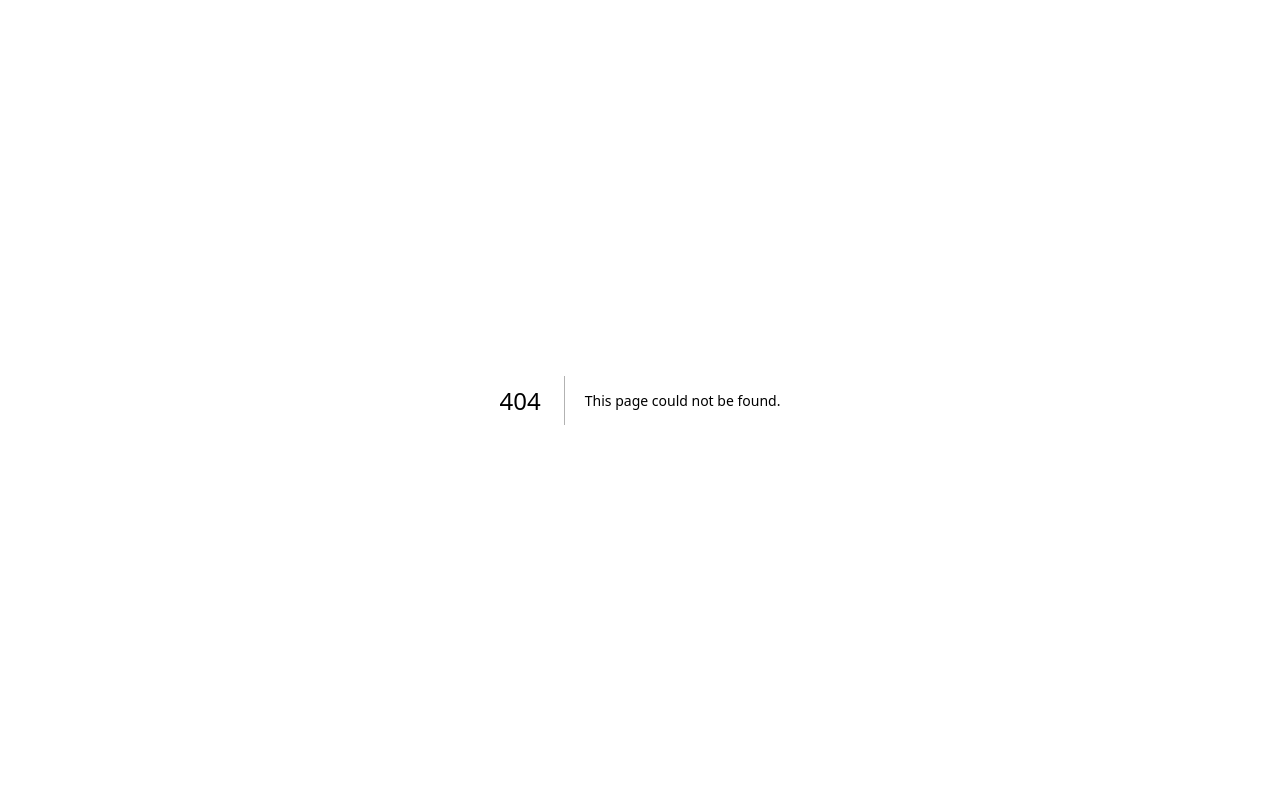
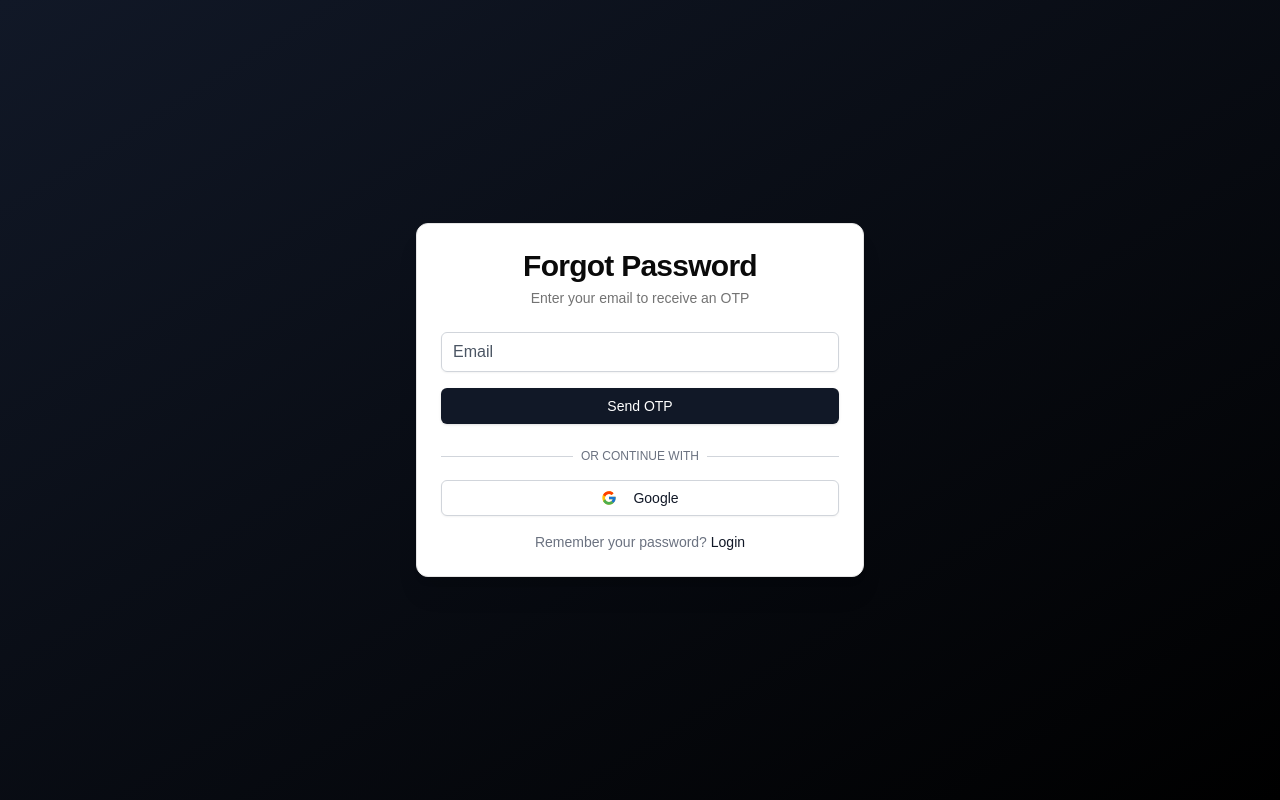
Before and after one commit to ali-osaid01/debate-platform, a Next.js app: page /forget-password in a window 1280 px wide. Before the commit this address had no page. Built offline with nearby package versions, Linux system fonts and the light colour scheme.

Commit message:
new screen

```diff
--- /dev/null
+++ b/app/(Auth)/forget-password/page.tsx
@@ -0,0 +1,119 @@
+"use client"
+
+import { useState } from "react"
+import { Button } from "@/components/ui/button"
+import { Card, CardContent, CardDescription, CardFooter, CardHeader, CardTitle } from "@/components/ui/card"
+import { Input } from "@/components/ui/input"
+import { FcGoogle } from "react-icons/fc"
+import Link from "next/link"
+import { useMutation } from "@tanstack/react-query"
+import {
+  InputOTP,
+  InputOTPGroup,
+  InputOTPSeparator,
+  InputOTPSlot,
+} from "@/components/ui/input-otp"
+
+export default function ForgotPassword() {
+  const [focusedInput, setFocusedInput] = useState<string | null>(null)
+  const [emailSent, setEmailSent] = useState(false)
+  const [otp, setOtp] = useState("")
+
+  // const { mutateAsync } = useMutation({
+  //   mutationFn: onForgotPassword,
+  // });
+
+  const handleSendOTP = () => {
+    setEmailSent(true)
+    // Call API to send OTP
+    console.log("OTP sent to email!")
+  }
+
+  const handleVerifyOTP = () => {
+    // Call API to verify OTP
+    console.log("OTP verified:", otp)
+  }
+
+  return (
+    <div className="min-h-screen flex items-center justify-center bg-gradient-to-br from-gray-900 to-black p-4">
+      <Card className="w-full max-w-md shadow-xl bg-white">
+        <CardHeader className="space-y-1">
+          <CardTitle className="text-3xl font-bold text-center">
+            {emailSent ? "Verify OTP" : "Forgot Password"}
+          </CardTitle>
+          <CardDescription className="text-center">
+            {emailSent ? "Enter the OTP sent to your email" : "Enter your email to receive an OTP"}
+          </CardDescription>
+        </CardHeader>
+
+        <CardContent className="space-y-4">
+          {!emailSent ? (
+            <div className="relative">
+              <Input
+                id="email"
+                type="email"
+                className="w-full h-10 px-3 text-base placeholder-transparent border-gray-300 peer"
+                onFocus={() => setFocusedInput("email")}
+                onBlur={(e) => e.target.value === "" && setFocusedInput(null)}
+              />
+              <label
+                htmlFor="email"
+                className={`absolute left-3 ${
+                  focusedInput === "email" ? "-top-2 text-xs bg-white" : "top-2 text-base"
+                } text-gray-600 transition-all duration-300 peer-focus:-top-2 peer-focus:text-xs peer-focus:text-gray-600`}
+              >
+                Email
+              </label>
+            </div>
+          ) : (
+            <div className="relative">
+              <InputOTP maxLength={6}>
+              <InputOTPGroup>
+                <InputOTPSlot index={0} />
+                <InputOTPSlot index={1} />
+                <InputOTPSlot index={2} />
+              </InputOTPGroup>
+              <InputOTPSeparator />
+              <InputOTPGroup>
+                <InputOTPSlot index={3} />
+                <InputOTPSlot index={4} />
+                <InputOTPSlot index={5} />
+              </InputOTPGroup>
+            </InputOTP>
+            </div>
+          )}
+
+          <Button
+            className="w-full bg-gray-900 text-white hover:bg-gray-800"
+            onClick={emailSent ? handleVerifyOTP : handleSendOTP}
+          >
+            {emailSent ? "Verify OTP" : "Send OTP"}
+          </Button>
+        </CardContent>
+
+        <CardFooter className="flex flex-col space-y-4 pt-0">
+          <div className="relative w-full">
+            <div className="absolute inset-0 flex items-center">
+              <span className="w-full border-t border-gray-300" />
+            </div>
+            <div className="relative flex justify-center text-xs uppercase">
+              <span className="bg-white px-2 text-gray-500">Or continue with</span>
+            </div>
+          </div>
+
+          <Button variant="outline" className="w-full border-gray-300 text-gray-900 hover:bg-gray-100">
+            <FcGoogle className="mr-2 h-4 w-4" />
+            Google
+          </Button>
+
+          <div className="text-center text-sm text-gray-500">
+            Remember your password?{" "}
+            <Link href={'/login'} className="text-gray-900 hover:underline">
+              Login
+            </Link>
+          </div>
+        </CardFooter>
+      </Card>
+    </div>
+  )
+}
--- a/app/(Auth)/layout.tsx
+++ /dev/null
@@ -1,13 +0,0 @@
-export default function RootLayout({
-  children,
-}: Readonly<{
-  children: React.ReactNode;
-}>) {
-  return (
-    <html lang="en">
-      <body>
-        {children}
-      </body>
-    </html>
-  );
-}
--- a/app/(Auth)/login/page.tsx
+++ b/app/(Auth)/login/page.tsx
@@ -58,6 +58,10 @@ export default  function Login() {
               Password
             </label>
           </div>
+          <Link href="/forget-password" className="text-sm text-gray-600 hover:underline" style={{ marginTop: '6px', display: 'inline-block' }}>
+          Forget password?
+          </Link>
+
           <Button className="w-full bg-gray-900 text-white hover:bg-gray-800">
             Login
           </Button>
--- /dev/null
+++ b/components/ui/input-otp.tsx
@@ -0,0 +1,71 @@
+"use client"
+
+import * as React from "react"
+import { DashIcon } from "@radix-ui/react-icons"
+import { OTPInput, OTPInputContext } from "input-otp"
+
+import { cn } from "@/lib/utils"
+
+const InputOTP = React.forwardRef<
+  React.ElementRef<typeof OTPInput>,
+  React.ComponentPropsWithoutRef<typeof OTPInput>
+>(({ className, containerClassName, ...props }, ref) => (
+  <OTPInput
+    ref={ref}
+    containerClassName={cn(
+      "flex items-center gap-2 has-[:disabled]:opacity-50",
+      containerClassName
+    )}
+    className={cn("disabled:cursor-not-allowed", className)}
+    {...props}
+  />
+))
+InputOTP.displayName = "InputOTP"
+
+const InputOTPGroup = React.forwardRef<
+  React.ElementRef<"div">,
+  React.ComponentPropsWithoutRef<"div">
+>(({ className, ...props }, ref) => (
+  <div ref={ref} className={cn("flex items-center", className)} {...props} />
+))
+InputOTPGroup.displayName = "InputOTPGroup"
+
+const InputOTPSlot = React.forwardRef<
+  React.ElementRef<"div">,
+  React.ComponentPropsWithoutRef<"div"> & { index: number }
+>(({ index, className, ...props }, ref) => {
+  const inputOTPContext = React.useContext(OTPInputContext)
+  const { char, hasFakeCaret, isActive } = inputOTPContext.slots[index]
+
+  return (
+    <div
+      ref={ref}
+      className={cn(
+        "relative flex h-9 w-9 items-center justify-center border-y border-r border-input text-sm shadow-sm transition-all first:rounded-l-md first:border-l last:rounded-r-md",
+        isActive && "z-10 ring-1 ring-ring",
+        className
+      )}
+      {...props}
+    >
+      {char}
+      {hasFakeCaret && (
+        <div className="pointer-events-none absolute inset-0 flex items-center justify-center">
+          <div className="h-4 w-px animate-caret-blink bg-foreground duration-1000" />
+        </div>
+      )}
+    </div>
+  )
+})
+InputOTPSlot.displayName = "InputOTPSlot"
+
+const InputOTPSeparator = React.forwardRef<
+  React.ElementRef<"div">,
+  React.ComponentPropsWithoutRef<"div">
+>(({ ...props }, ref) => (
+  <div ref={ref} role="separator" {...props}>
+    <DashIcon />
+  </div>
+))
+InputOTPSeparator.displayName = "InputOTPSeparator"
+
+export { InputOTP, InputOTPGroup, InputOTPSlot, InputOTPSeparator }
--- a/package.json
+++ b/package.json
@@ -15,6 +15,7 @@
     "@tanstack/react-query": "^5.59.15",
     "class-variance-authority": "^0.7.0",
     "clsx": "^2.1.1",
+    "input-otp": "^1.2.4",
     "lucide-react": "^0.453.0",
     "next": "14.2.15",
     "react": "^18",
--- a/tailwind.config.ts
+++ b/tailwind.config.ts
@@ -9,6 +9,15 @@ const config: Config = {
   ],
   theme: {
   	extend: {
+		keyframes: {
+			"caret-blink": {
+			  "0%,70%,100%": { opacity: "1" },
+			  "20%,50%": { opacity: "0" },
+			},
+		},
+		animation: {
+			"caret-blink": "caret-blink 1.25s ease-out infinite",
+		  },
   		colors: {
   			background: 'hsl(var(--background))',
   			foreground: 'hsl(var(--foreground))',
```
Also changed, not shown: 1 other file (tests, documents, lock files or other folders).
